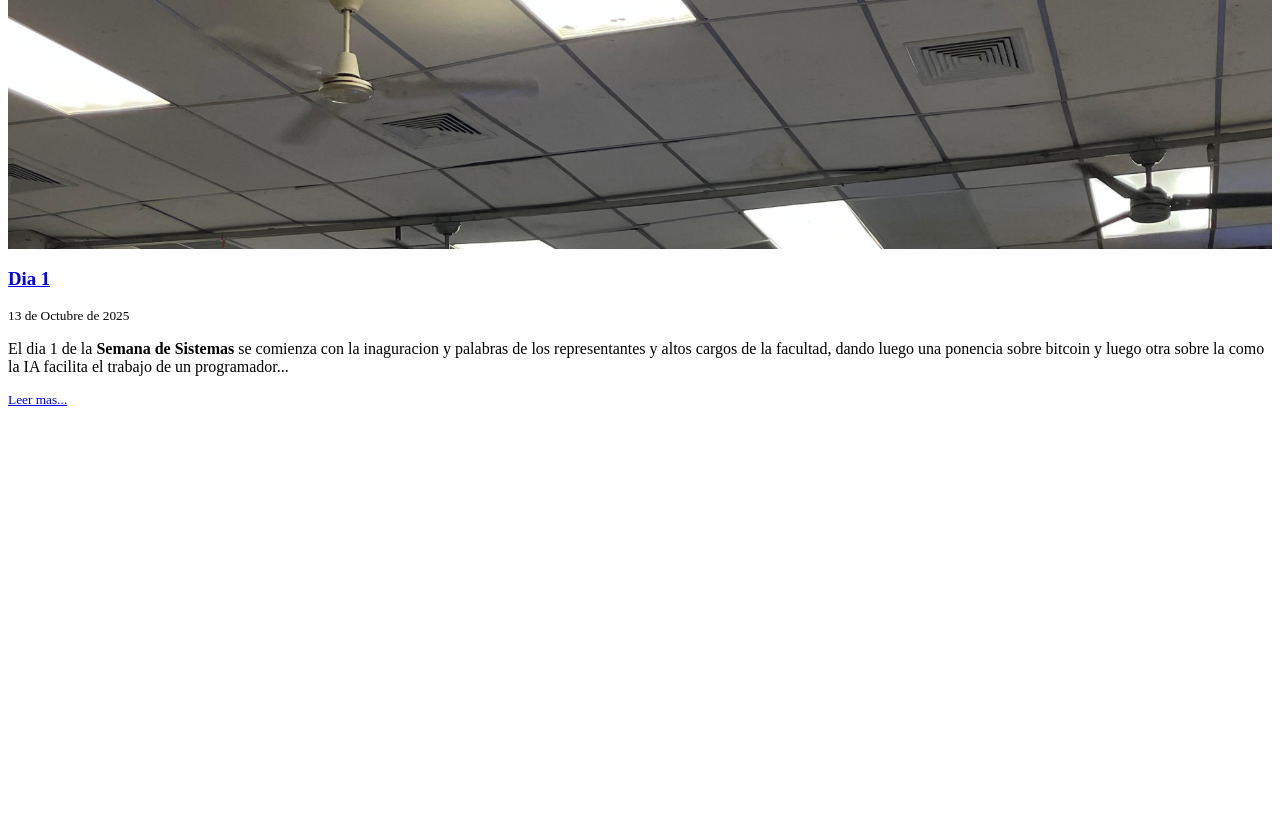
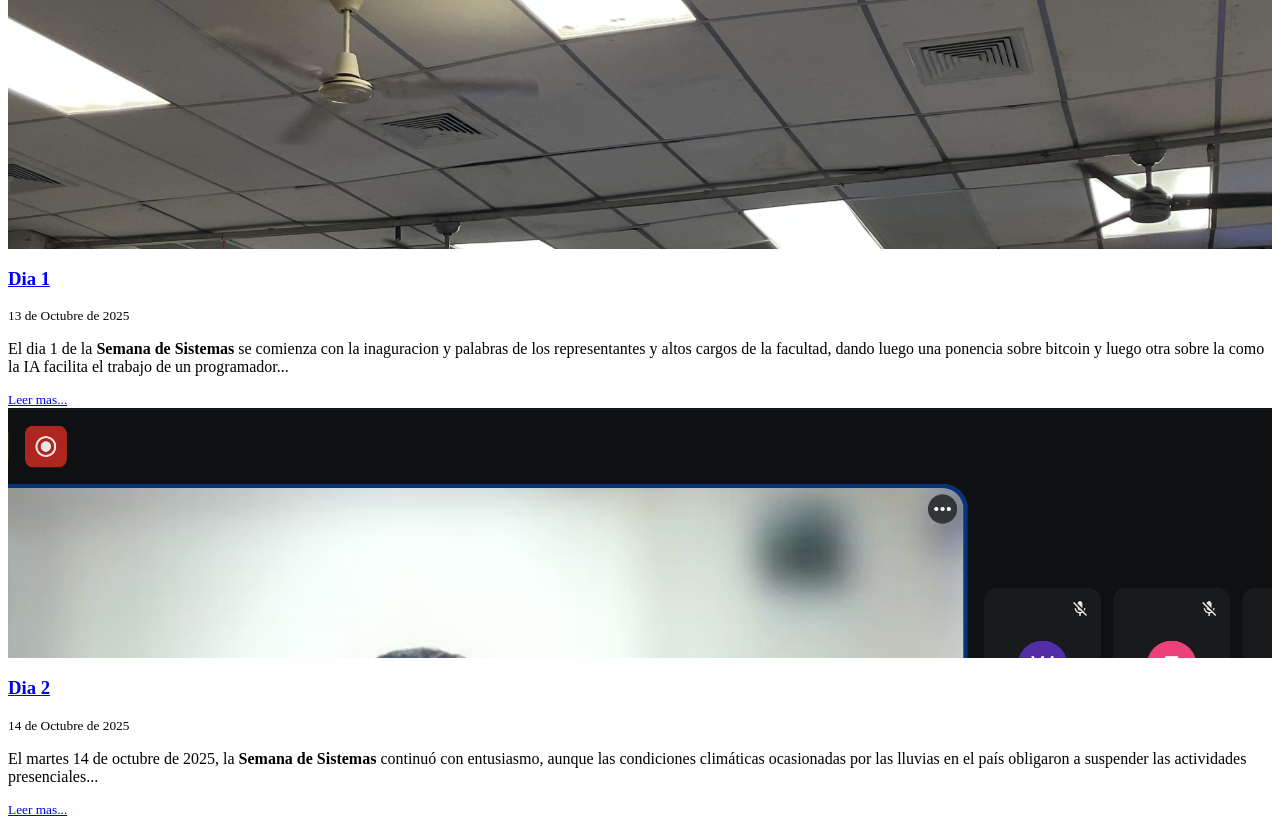
Before and after one commit to Mixgyt/SDS25_Blog, a PHP site: page /app/views/InicioView.php in a window 1280 px wide; the page is wider, and only the part inside the window is pictured. Shown: the part 771-1597 px from the top of that part. Before the commit the page ends 1177 px from the top of that part, so only its background shows below. Run offline with PHP 8.4, Linux system fonts and the light colour scheme.

Commit message:
add: feed dia 2

```diff
--- a/mvc_clase/app/controllers/PostController.php
+++ b/mvc_clase/app/controllers/PostController.php
@@ -7,5 +7,11 @@
             $name_view = "DiaUnoView";
             return $this->view($name_view,["title"=>$titulo,"pagina"=>"DiaUno"]);
         }
+
+        public function diados(){
+            $titulo = "Dia 2 - SDS 25";
+            $name_view = "DiaDosView";
+            return $this->view($name_view,["title"=>$titulo,"pagina"=>"DiaDos"]);
+        }
     }
 ?>
--- a/mvc_clase/app/views/DiaUnoView.php
+++ b/mvc_clase/app/views/DiaUnoView.php
@@ -64,6 +64,7 @@
     <p>La segunda exposición abordó el fascinante mundo de la <b>Inteligencia Artificial Generativa</b>. El ponente explicó cómo herramientas modernas como n8n permiten automatizar tareas sin necesidad de saber programar, abriendo oportunidades a cualquier persona, incluso sin formación técnica, para crear soluciones digitales.</p>
     <p>Además, rindió homenaje a Alan Turing, pionero de la computación moderna, recordando su papel en la creación del primer test de inteligencia artificial y su contribución decisiva en la descodificación de la máquina Enigma durante la Segunda Guerra Mundial.</p>
     <p>Se destacó cómo la IA generativa impulsa la productividad en empresas y facilita la vida cotidiana al permitir crear sistemas inteligentes de forma accesible.</p>
+    <p>Tambien nos enseño el que era la <b>redes antagonicas (GAN)</b> nos dio una analogia con pidiendole a nanobanana que le haga un gato, poco a poco fue agarrando forma a gato esto gracias a las redes antagonicas.</p>
 </div>
 
 <div class="border p-3 rounded-2 mb-3">
--- a/mvc_clase/app/views/InicioView.php
+++ b/mvc_clase/app/views/InicioView.php
@@ -28,3 +28,19 @@
         </div>
     </div>
 </div>
+
+<div class="card mb-3">
+    <div class="row g-0">
+        <div class="col-md-4" style="max-height:250px; overflow: hidden;">
+            <a href="/mvc_clase/public/post/diados"><img src="./images/dia2/ponencia1_p2.png" alt="Dia 2" class="img-fluid rounded-start" style="width:100%; height:100%; object-fit:cover;"></a>
+        </div>
+        <div class="col-md-8">
+            <div class="card-body">
+                <a href="/mvc_clase/public/post/diados" class="text-light text-decoration-none"><h3 class="card-title">Dia 2</h3></a>
+                <p class="card-text"><small class="text-body-secondary">14 de Octubre de 2025</small></p>
+                <div class="d-flex flex-column justify-content-center h-100"><p class="card-text">El martes 14 de octubre de 2025, la <b>Semana de Sistemas</b> continuó con entusiasmo, aunque las condiciones climáticas ocasionadas por las lluvias en el país obligaron a suspender las actividades presenciales...</p></div>
+                <a href="/mvc_clase/public/post/diados" class="card-text link-info"><small class="text-body-info">Leer mas...</small></a>
+            </div>
+        </div>
+    </div>
+</div>
--- a/mvc_clase/routes/web.php
+++ b/mvc_clase/routes/web.php
@@ -7,6 +7,7 @@
     Route::get("/informacion",[InicioController::class,'informacion']);
     //Rutas para los posts
     Route::get("/post/diauno",[PostController::class,'diauno']);
+    Route::get("/post/diados",[PostController::class,'diados']);
 
     Route::dispatch();
 ?>
```
Also changed, not shown: mvc_clase/app/views/DiaDosView.php (added, +27 -0 lines), mvc_clase/public/images/dia2/ponencia1.png (added), mvc_clase/public/images/dia2/ponencia1_p2.png (added), mvc_clase/public/images/dia2/ponencia2.png (added), 2 other files.
